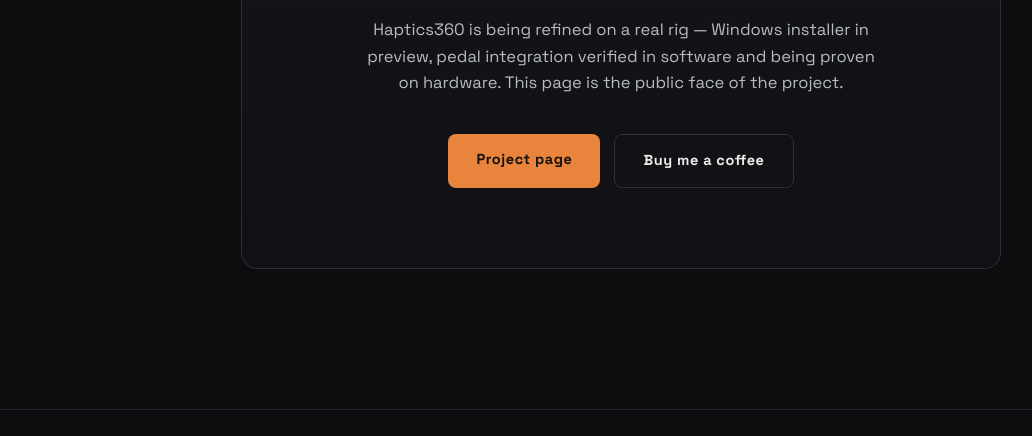
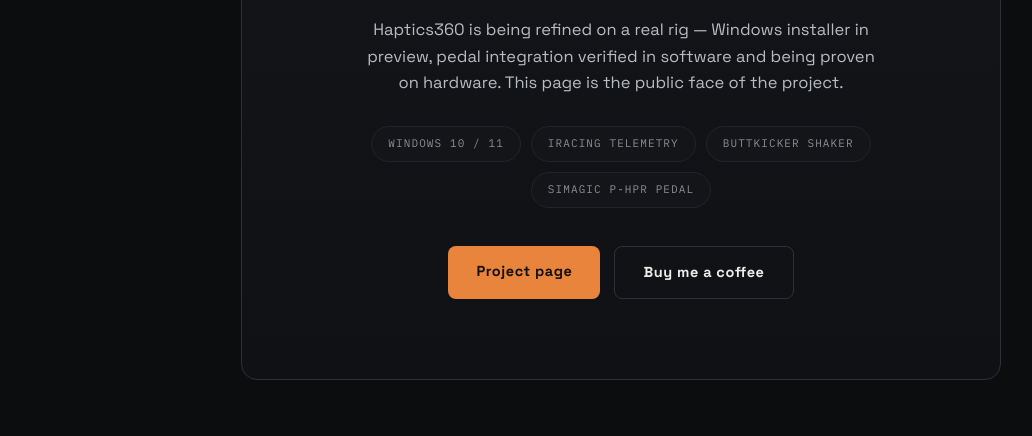
Before and after one commit to Cooooked/Haptics360, a plain HTML site: page index.html in a window 1280 px wide. Shown: the part 7287-7723 px from the top of the page, without its empty margins (19-1051 px from the left). Drawn offline with Linux system fonts and the light colour scheme; animation ran at ten frames a second.

Commit message:
Status: requirements strip

```diff
--- a/assets/css/style.css
+++ b/assets/css/style.css
@@ -411,3 +411,12 @@ img { display: block; max-width: 100%; }
 .hero-logo { height: 37px; width: auto; margin-bottom: 34px; filter: drop-shadow(0 4px 24px rgba(232,132,60,.25)); }
 @media (max-width: 900px) { .fx-groups { grid-template-columns: 1fr 1fr; } }
 @media (max-width: 560px) { .fx-groups { grid-template-columns: 1fr; } }
+
+/* requirements strip */
+.req-strip { display: flex; gap: 10px; justify-content: center; flex-wrap: wrap; margin-top: 30px; }
+.req {
+  font-family: var(--mono); font-size: 11px; letter-spacing: .1em;
+  text-transform: uppercase; color: var(--muted);
+  border: 1px solid var(--border); border-radius: 20px; padding: 8px 16px;
+  background: var(--panel);
+}
--- a/index.html
+++ b/index.html
@@ -337,6 +337,12 @@ $ haptics360 monitor --watch</code></pre>
         preview, pedal integration verified in software and being proven on
         hardware. This page is the public face of the project.
       </p>
+      <div class="req-strip" aria-label="Requirements">
+        <span class="req">Windows 10 / 11</span>
+        <span class="req">iRacing telemetry</span>
+        <span class="req">ButtKicker shaker</span>
+        <span class="req">Simagic P-HPR pedal</span>
+      </div>
       <div class="soon-actions">
         <a class="btn btn-primary" href="https://github.com/Cooooked/Haptics360" rel="noopener">Project page</a>
         <a class="btn btn-ghost" href="https://buymeacoffee.com/xqbsit" rel="noopener">Buy me a coffee</a>
```
